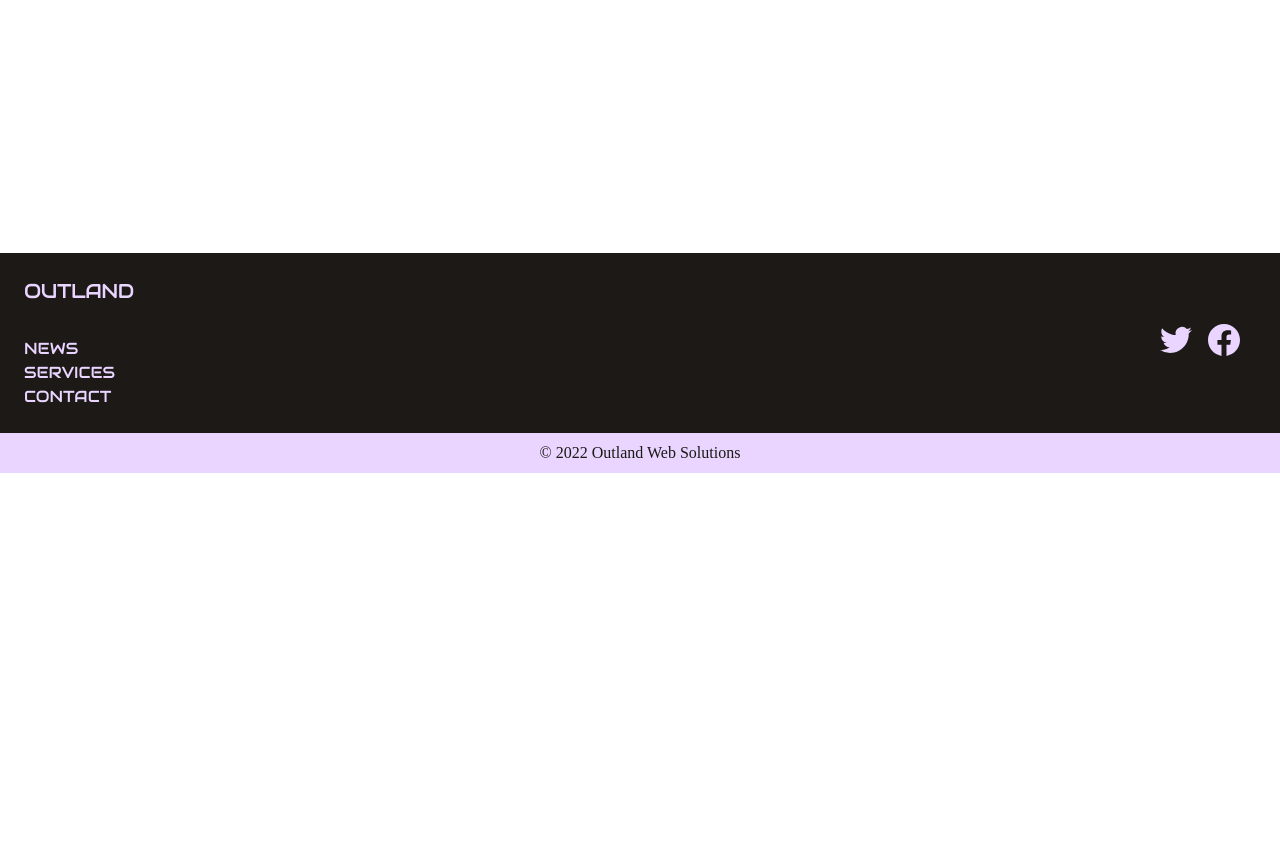
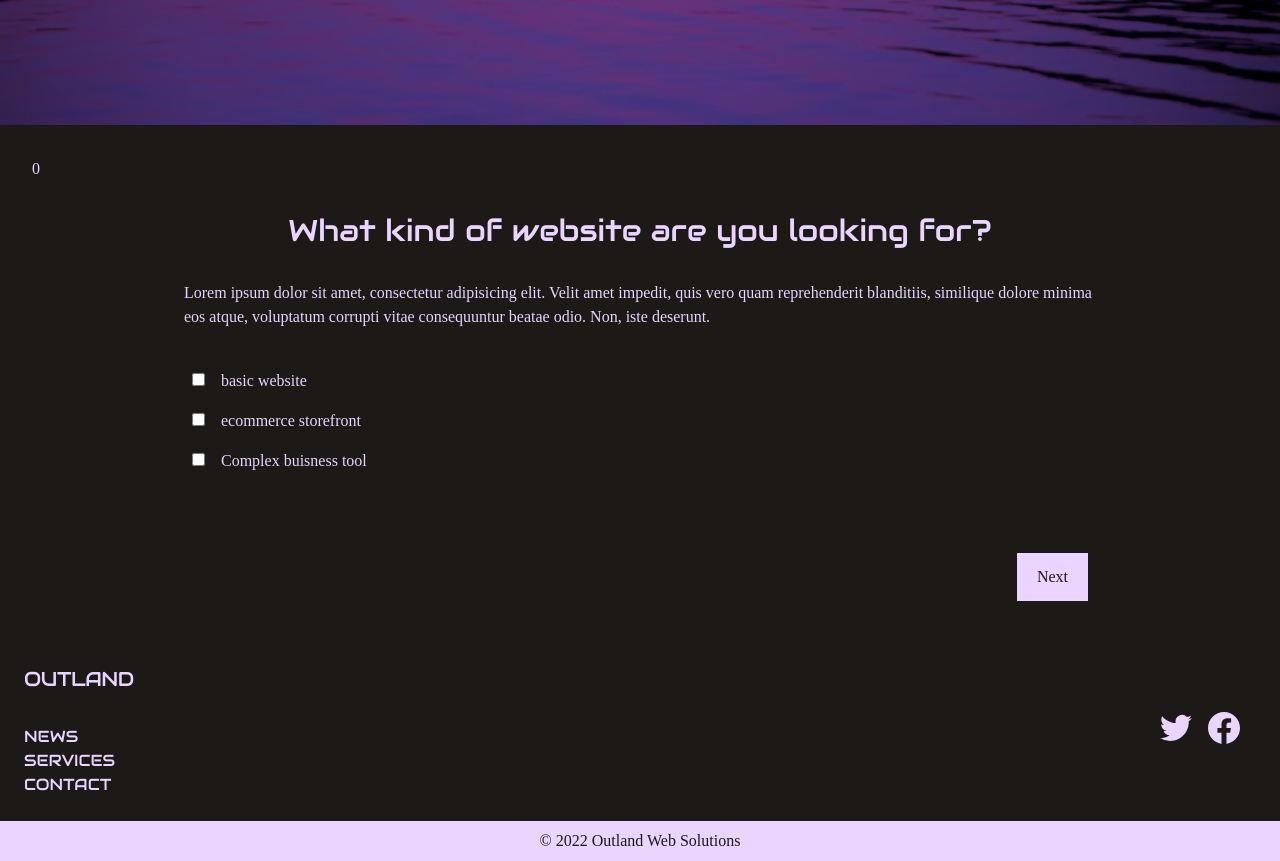
Before and after one commit to huntikins/outlandwebsolutions.com, a Next.js app: page /pricing in a window 1280 px wide. Before the commit this address had no page. Shown: the part 623-1484 px from the top of the page. Before the commit the page ends 1096 px from the top, so only its background shows below. Built offline with nearby package versions, Linux system fonts and the light colour scheme; a web font is replaced by a local one.

Commit message:
[feature:pricing-page] Created stepper

```diff
--- a/components/nav/Nav.tsx
+++ b/components/nav/Nav.tsx
@@ -95,6 +95,20 @@ export default function Nav() {
                 </a>
               </Link>
             </li>
+            <li>
+              <Link href="/pricing">
+                <a
+                  onClick={() => closeMenu()}
+                  className={`${
+                    router.pathname == '/pricing'
+                      ? 'text-white'
+                      : 'text-purple-200'
+                  } mt-4 mr-4 block hover:text-white lg:mt-0 lg:inline-block`}
+                >
+                  Pricing
+                </a>
+              </Link>
+            </li>
           </ul>
         </div>
       </nav>
--- /dev/null
+++ b/components/pricing/Calculator.tsx
@@ -0,0 +1,82 @@
+import { useState } from 'react'
+import questionList from '../../utils/question-list'
+import Radio from './Radio'
+
+export default function Calculator() {
+  const [currentQuestion, setCurrentQuestion] = useState(0)
+  const [prospectValue, setProspectValue] = useState(0)
+
+  const text = questionList[currentQuestion].text
+  const type = questionList[currentQuestion].type
+  const value = questionList[currentQuestion].value
+  const choices = questionList[currentQuestion].choices ?? null
+
+  function handleCheckboxChange({ target }: any) {
+    const value = parseInt(target.value)
+    target.checked
+      ? setProspectValue((prevCount) => prevCount + value)
+      : setProspectValue((prevCount) => prevCount - value)
+  }
+
+  return (
+    <section className="bg-stone-900 text-purple-200">
+      <div className="mx-auto max-w-7xl p-8">
+        {prospectValue}
+        <div>
+          <h2 className="p-8 text-center font-brand text-3xl">{text}</h2>
+          <p className="w-full lg:mx-auto lg:w-3/4">
+            Lorem ipsum dolor sit amet, consectetur adipisicing elit. Velit amet
+            impedit, quis vero quam reprehenderit blanditiis, similique dolore
+            minima eos atque, voluptatum corrupti vitae consequuntur beatae
+            odio. Non, iste deserunt.
+          </p>
+        </div>
+        <div>
+          <form>
+            <div className="align-start mt-8 flex w-full flex-col justify-start lg:mx-auto lg:w-3/4">
+              {type === 'radio' &&
+                choices?.map((choice, index) => {
+                  return (
+                    <div className="p-2" key={`choice_${index}`}>
+                      <Radio
+                        currentQuestion={currentQuestion}
+                        index={index}
+                        choice={choice}
+                        handleCheckboxChange={handleCheckboxChange}
+                      />
+                      <label
+                        htmlFor={`choice_${currentQuestion}_${index}`}
+                        className="pl-4"
+                      >
+                        {choice.text}
+                      </label>
+                    </div>
+                  )
+                })}
+            </div>
+          </form>
+        </div>
+        <div className="mt-8 flex p-2 lg:mx-auto lg:w-3/4">
+          {currentQuestion !== 0 && (
+            <button
+              className="mt-8 inline-block bg-purple-200 py-3 px-5 text-center text-stone-900"
+              onClick={() => setCurrentQuestion(currentQuestion - 1)}
+            >
+              Previous
+            </button>
+          )}
+          {currentQuestion !== questionList.length - 1 && (
+            <div className="flex flex-auto flex-row-reverse">
+              <button
+                className="mt-8 inline-block bg-purple-200 py-3 px-5 text-center text-stone-900"
+                onClick={() => setCurrentQuestion(currentQuestion + 1)}
+              >
+                Next
+              </button>
+            </div>
+          )}
+        </div>
+      </div>
+    </section>
+  )
+}
--- /dev/null
+++ b/components/pricing/Radio.tsx
@@ -0,0 +1,25 @@
+import { useEffect, useState } from 'react'
+
+export default function Radio(
+  {currentQuestion,
+  index,
+  choice,
+  handleCheckboxChange
+} : any) {
+  const [checked, setCheckBoxChecked] = useState(false)
+
+    useEffect(() => {
+        console.log(checked)
+    })
+  return (
+    <input
+      id={`choice_${currentQuestion}_${index}`}
+      type="checkbox"
+      checked={checked}
+      name={`choice_${currentQuestion}_${index}`}
+      value={choice.value}
+      onClick={() => setCheckBoxChecked(!checked)}
+      onChange={handleCheckboxChange}
+    />
+  )
+}
--- /dev/null
+++ b/pages/pricing.tsx
@@ -0,0 +1,22 @@
+import { NextPage } from 'next/types'
+import Hero from '../components/page/Hero'
+import Calculator from '../components/pricing/Calculator'
+
+import bkg from '../public/assets/pricing.jpg'
+
+const Pricing: NextPage = () => {
+  return (
+    <main>
+      <Hero label="Outland Web Solutions" bkg={bkg}>
+        <div className="bg-stone-900 bg-opacity-80">
+          <h1 className="animate-fadeIn rounded-lg p-8 text-center font-brand text-5xl uppercase text-purple-200 lg:text-9xl">
+            Pricing
+          </h1>
+        </div>
+      </Hero>
+      <Calculator />
+    </main>
+  )
+}
+
+export default Pricing
--- /dev/null
+++ b/utils/question-list.ts
@@ -0,0 +1,106 @@
+import { Choice, Question } from './questions'
+
+  // Question One
+  const questionOne_choices = [
+    new Choice('basic website', 300),
+    new Choice('ecommerce storefront', 600),
+    new Choice('Complex buisness tool', 800),
+  ]
+  const questionOne = new Question(
+    'radio',
+    'What kind of website are you looking for?',
+    0,
+    questionOne_choices
+  )
+
+  // Question Two
+  const questionTwo = new Question('number', 'How Many Pages do you need?', 50)
+
+  // Question Three
+  const questionThree_choices = [new Choice('Yes', 0), new Choice('No', 50)]
+  const questionThree = new Question(
+    'radio',
+    'Are you able to provide your own designs?',
+    0,
+    questionThree_choices
+  )
+
+  // Question Four
+  const questionFour_choices = [new Choice('Yes', 0), new Choice('No', 50)]
+  const questionFour = new Question(
+    'radio',
+    'Are you able to provide your own copy?',
+    0,
+    questionFour_choices
+  )
+
+  // Question Five
+  const questionFive_choices = [new Choice('Yes', 100), new Choice('No', 0)]
+  const questionFive = new Question(
+    'radio',
+    'Do you need marketing integrations?',
+    0,
+    questionFive_choices
+  )
+
+  // Question Six
+  const questionSix_choices = [new Choice('Yes', 300), new Choice('No', 0)]
+  const questionSix = new Question(
+    'radio',
+    'Do you need old content migrated?',
+    0,
+    questionSix_choices
+  )
+
+  // Question Seven
+  const questionSeven_choices = [new Choice('Yes', 0), new Choice('No', 20)]
+  const questionSeven = new Question(
+    'radio',
+    'Do you own your domain?',
+    0,
+    questionSeven_choices
+  )
+
+  // Question Eight
+  const questionEight_choices = [new Choice('Yes', 100), new Choice('No', 0)]
+  const questionEight = new Question(
+    'radio',
+    'Would you like us to launch and host your website?',
+    0,
+    questionEight_choices
+  )
+
+  // Question Nine
+  const questionNine_choices = [
+    new Choice('Monthly', 100),
+    new Choice('Quarterly', 200),
+    new Choice('No', 0),
+  ]
+  const questionNine = new Question(
+    'radio',
+    'Do you need monthly or quarterly maintenance?',
+    0,
+    questionNine_choices
+  )
+
+  // Question Ten
+  const questionTen = new Question(
+    'textarea',
+    'Anything you would like to share?',
+    0
+  )
+
+  const questionList = [
+    questionOne,
+    questionTwo,
+    questionThree,
+    questionFour,
+    questionFive,
+    questionSix,
+    questionSeven,
+    questionEight,
+    questionNine,
+    questionTen,
+  ]
+
+  export default questionList
--- /dev/null
+++ b/utils/questions.ts
@@ -0,0 +1,28 @@
+export class Question {
+  type: string
+  text: string
+  value: number
+  choices?: { text: string; value: number }[]
+
+  constructor(
+    type: string,
+    text: string,
+    value: number,
+    choices?: { text: string; value: number }[]
+  ) {
+    this.type = type
+    this.text = text
+    this.value = value
+    this.choices = choices
+  }
+}
+
+export class Choice {
+  text: string
+  value: number
+
+  constructor(text: string, value: number) {
+    this.text = text
+    this.value = value
+  }
+}
```
Also changed, not shown: public/assets/pricing.jpg (added).
